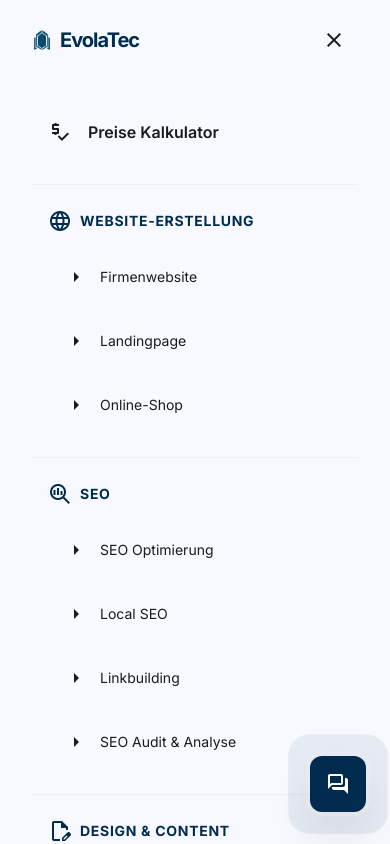
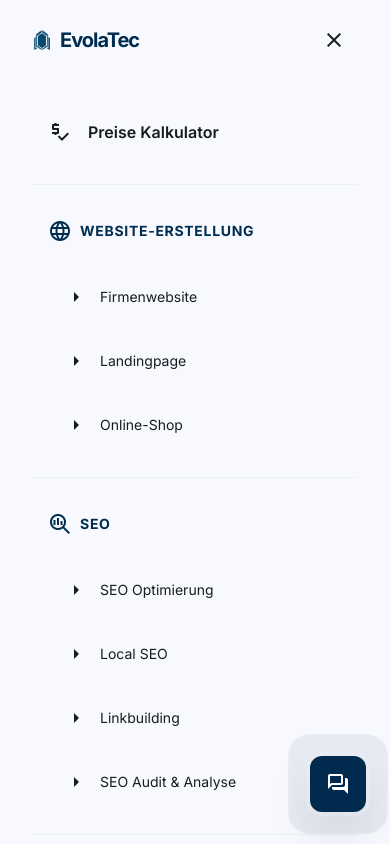
Before and after one commit to AndriiKozlovskyi/evolatec.de, a Nuxt app: page / in a window 390 px wide. Both pictures are taken after a click on the button "menu". Shown: the top 844 px of the page. Built offline with nearby package versions, Linux system fonts and the light colour scheme.

Commit message:
feat: enhance submenu items with clickable links and improved styling

```diff
--- a/components/layout/TopNavBar.vue
+++ b/components/layout/TopNavBar.vue
@@ -109,7 +109,19 @@
             :key="`submenu-${link.id}`"
             class="border-t border-outline-variant/20 pt-6 mt-6"
           >
-            <div class="font-bold text-primary px-4 mb-4 text-sm uppercase tracking-wider flex items-center gap-2">
+            <a
+              v-if="link.href && link.href !== '#'"
+              :href="link.href"
+              @click="mobileMenuOpen = false"
+              class="font-bold text-primary px-4 mb-4 text-sm uppercase tracking-wider flex items-center gap-2 py-2 rounded-lg hover:bg-primary/10 transition-colors touch-target"
+            >
+              <span class="material-symbols-outlined text-base">{{ link.icon }}</span>
+              {{ link.label }}
+            </a>
+            <div
+              v-else
+              class="font-bold text-primary px-4 mb-4 text-sm uppercase tracking-wider flex items-center gap-2"
+            >
               <span class="material-symbols-outlined text-base">{{ link.icon }}</span>
               {{ link.label }}
             </div>
```
